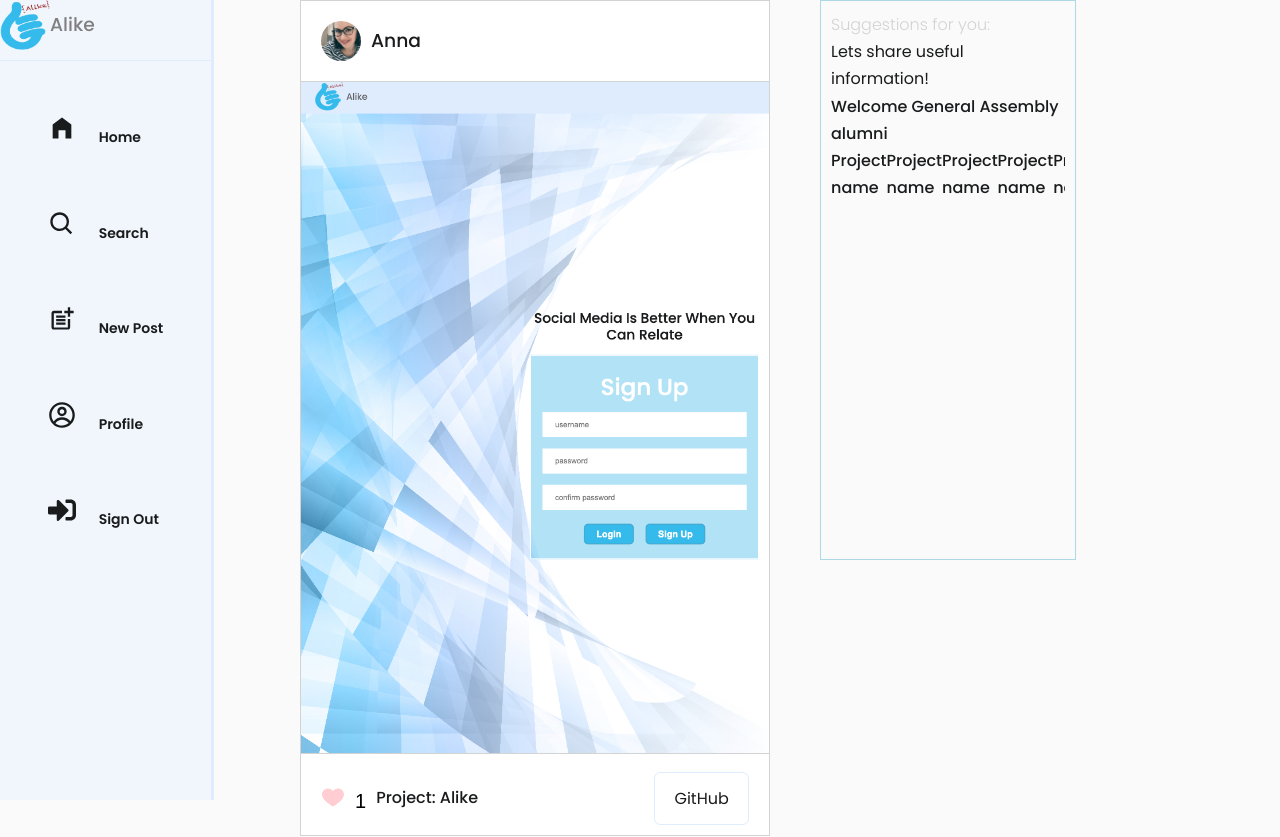
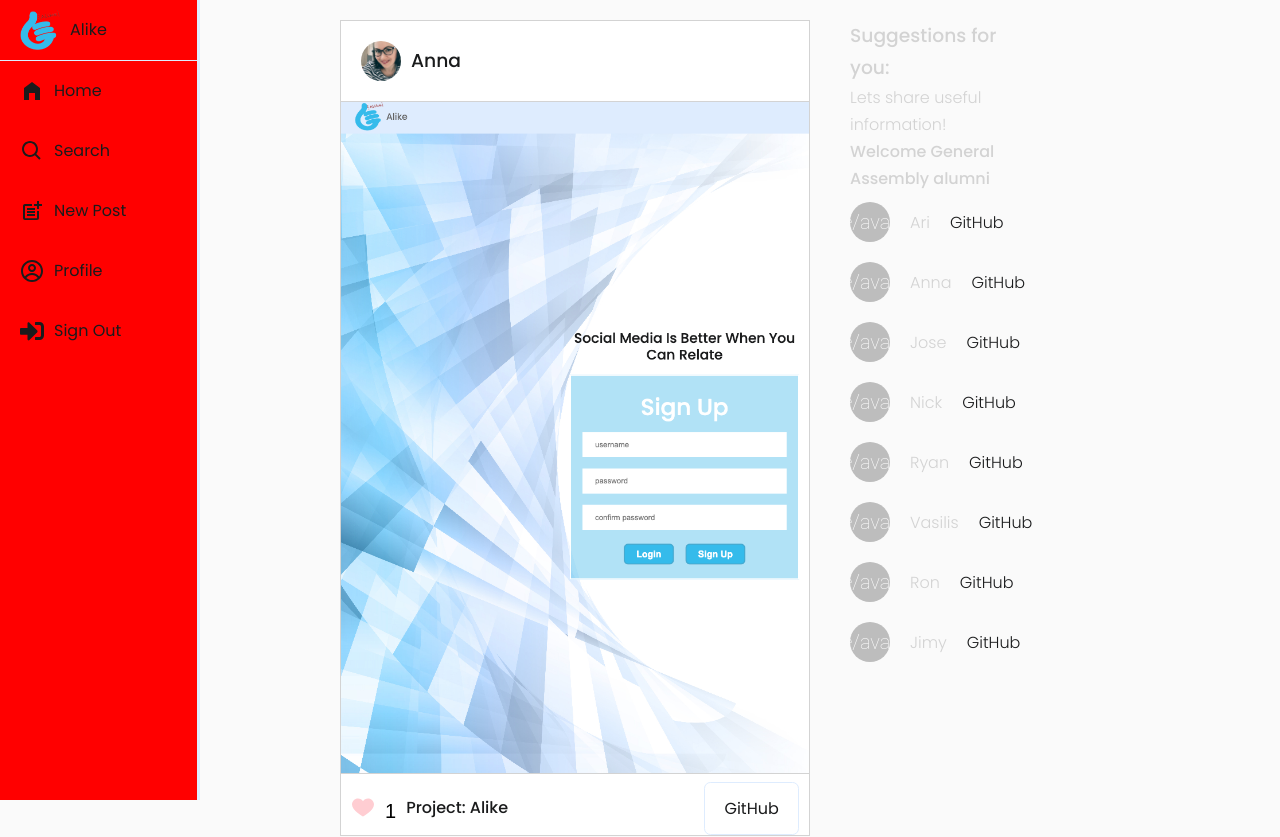
Before and after one commit to annadruzhinina/FrontEnd-Alike, a React (Create React App) app: page / in a window 1280 px wide. Shown: the top 837 px of the page. Built offline with nearby package versions, Linux system fonts and the light colour scheme.

Commit message:
Global updates in css and Home page

```diff
--- a/src/components/MemberInfo/MemberInfo.jsx
+++ b/src/components/MemberInfo/MemberInfo.jsx
@@ -1,75 +1,15 @@
 import React from "react";
 import Avatar from "@mui/material/Avatar";
-import { useState } from "react";
+import "./memberinfo.css";
 
 function MemberInfo({ username, imageUrl, github }) {
-  const [avatar, setAvatars] = useState([
-    {
-      username: "Ari",
-      imageUrl: "./image/avatar.jpeg",
-      github: "https://github.com/argurjanaolloni"
-    },
-    {
-      username: "Anna",
-      imageUrl: "./image/avatar.jpeg",
-      github: "https://github.com/annadruzhinina"
-    },
-    {
-      username: "Jose",
-      imageUrl: "./image/avatar.jpeg",
-      github: "https://github.com/HowzayCalderon"
-    },
-    {
-      username: "Nick",
-      imageUrl: "./image/avatar.jpeg",
-      github: "https://github.com/NickFasulo"
-    },
-    {
-      username: "Ryan",
-      imageUrl: "./image/avatar.jpeg",
-      github: "https://github.com/Jagerziel"
-    },
-    {
-      username: "Vasilis",
-      imageUrl: "./image/avatar.jpeg",
-      github: "https://github.com/Vasilis89"
-    },
-    {
-      username: "Ron",
-      imageUrl: "./image/avatar.jpeg",
-      github: "https://github.com/RonLanzilotta"
-    },
-    {
-      username: "Jimy",
-      imageUrl: "./image/avatar.jpeg",
-      github: "https://github.com/jallen2787"
-    },
-  ])
   return (
     <div className="member">
-      {/* <div className="member_header">
-        <Avatar className="member-avatar" alt="Anna" src="./image/avatar.jpeg"></Avatar>
-        <h3>{username}</h3>
-      </div> */}
-      <div className="team-avatar">
-        {avatar.map((member) => {
-          // return (
-          //   username = { member.username }
-          //     imageUrl = { member.imageUrl }
-          // github = { member.github }
-          // )
-          // )
-        })}
-        {/* <h3>{username}</h3> */}
-        {/* <button className='btn'>GitHub</button> */}
-      </div>
-      <div className="member-bottom">
-        <h4>Project name</h4>
-      </div>
-
-      {/* <h4 className="member-text">
-        <strong>{username}</strong> {caption}
-      </h4> */}
+      <Avatar>{imageUrl}</Avatar>
+      <span className="member-name">{username} </span>
+      <a href={github} target="_blank">
+        GitHub
+      </a>
     </div>
   );
 }
--- /dev/null
+++ b/src/components/MemberInfo/memberinfo.css
@@ -0,0 +1,9 @@
+.member {
+  display: flex;
+  align-items: center;
+  padding: var(--space-base-half) 0;
+}
+
+.member-name {
+  padding: 0 var(--space-base);
+}
--- a/src/components/Navbar/Navbar.jsx
+++ b/src/components/Navbar/Navbar.jsx
@@ -5,30 +5,25 @@
 
 function Navbar() {
   return (
-    <section className="navbar-container">
+    <aside className="navbar">
       <div className="navbar-header">
         <img
           className="navbar-logo"
           src="./image/logo_transparent_bg_new.png"
         />
-        <h3>Alike</h3>
+        <span className="navbar-logo-text">Alike</span>
       </div>
-
-      <ul>
+      <div className="navbar-menu">
         {NavbarData.map((item, index) => {
           return (
-            <li key={index} className={item.cName}>
-              <Link to={item.path}>
-                <div className="react-icon">
-                  {item.icon}{" "}
-                  <span className="react-icon-text">{item.title}</span>
-                </div>
-              </Link>
-            </li>
+            <Link key={index} className="navbar-menu__item" to={item.path}>
+              {item.icon}
+              <span className="navbar-menu__text">{item.title}</span>
+            </Link>
           );
         })}
-      </ul>
-    </section>
+      </div>
+    </aside>
   );
 }
 
--- a/src/components/Navbar/NavbarData.jsx
+++ b/src/components/Navbar/NavbarData.jsx
@@ -6,37 +6,31 @@
 import * as FaIcons from "react-icons/fa";
 import * as CgIcons from "react-icons/cg";
 import * as BiIcons from "react-icons/bi";
-import * as AiIcons from "react-icons/ai";
 
 export const NavbarData = [
   {
     title: "Home",
     path: "/",
-    icon: <MdIcons.MdHomeFilled />,
-    cName: "navbar-item",
+    icon: <MdIcons.MdHomeFilled className="navbar-menu__icon" />,
   },
   {
     title: "Search",
     path: "",
-    icon: <BiIcons.BiSearch />,
-    cName: "navbar-item",
+    icon: <BiIcons.BiSearch className="navbar-menu__icon" />,
   },
   {
     title: "New Post",
     path: "",
-    icon: <MdIcons.MdOutlinePostAdd />,
-    cName: "navbar-item",
+    icon: <MdIcons.MdOutlinePostAdd className="navbar-menu__icon" />,
   },
   {
     title: "Profile",
     path: "/",
-    icon: <CgIcons.CgProfile />,
-    cName: "navbar-item",
+    icon: <CgIcons.CgProfile className="navbar-menu__icon" />,
   },
   {
     title: "Sign Out",
     path: "/sign-in",
-    icon: <FaIcons.FaSignInAlt />,
-    cName: "navbar-item",
+    icon: <FaIcons.FaSignInAlt className="navbar-menu__icon" />,
   },
 ];
--- a/src/components/Navbar/navbar.css
+++ b/src/components/Navbar/navbar.css
@@ -1,37 +1,76 @@
-.navbar-container {
+.navbar {
   height: 100vh;
+  border-right: solid rgb(222 236 254);
+  background-color: red;
+  min-width: 200px;
+  position: fixed;
+  left: 0;
+  bottom: 0;
+  top: 0;
+  max-width: var(--navbar-width);
+  z-index: 10;
+}
+.navbar-menu {
+  font-size: 16px;
+}
+.navbar-menu__icon {
+  width: var(--icon-size-base);
+  height: var(--icon-size-base);
+}
+.navbar-menu__item {
   display: flex;
-  flex-direction: column;
-  justify-content: left;
-  align-items: flex-start;
-  border-right: solid rgb(222 236 254);
-  background-color: #deecfe57;
+  align-items: center;
+  padding: var(--space-base-small) var(--space-base);
+  min-height: 60px;
 }
 
-.navbar-item {
-  margin: 3em;
+.navbar-menu__text {
+  line-height: 1.1;
+  margin-left: var(--space-base-half);
+}
+/* For tablets. */
+@media screen and (max-width: 860px) {
+  .navbar-menu__text {
+    display: none;
+  }
+  .navbar {
+    max-width: unset;
+    min-width: unset;
+  }
+  .navbar-logo-text {
+    display: none;
+  }
+  .navbar-menu__item {
+    justify-content: center;
+  }
 }
 
-.react-icon {
-  font-size: 28px;
-  font-weight: bold;
-}
-.react-icon-text {
-  padding-left: 16px;
-  font-size: 14px;
+@media screen and (max-width: 840px) {
+  .navbar {
+    height: unset;
+    right: 0;
+    top: unset;
+    display: flex;
+  }
+  .navbar-menu {
+    display: flex;
+  }
+  .suggestion {
+    display: none;
+  }
 }
 
 .navbar-header {
   display: flex;
   align-items: center;
-  background-color: transparent;
-  padding-bottom: 10px;
-  color: gray;
+  padding: var(--space-base-half) var(--space-base);
   border-bottom: 1px solid rgb(222 236 254);
-  width: 100%;
 }
 
 .navbar-logo {
-  width: 50px;
-  height: 50px;
+  width: 40px;
+  height: 40px;
 }
+.navbar-logo-text {
+  margin-left: var(--space-base-half);
+}
--- a/src/components/Post/post.css
+++ b/src/components/Post/post.css
@@ -8,7 +8,7 @@
   background-color: white;
   max-width: 470px;
   border: 1px solid lightgray;
-  margin-bottom: 45px;
+  margin-bottom: var(--space-base-double);
   min-width: 300px;
 }
 
@@ -32,10 +32,10 @@
 }
 .post-bottom {
   display: flex;
+  align-items: center;
   justify-content: space-between;
   padding: 0 10px 0 10px;
-  align-items: center;
-  margin: 10px;
+  overflow: hidden;
 }
 .post-like-title {
   display: flex;
--- a/src/components/RightNavbar/RightNavbar.jsx
+++ b/src/components/RightNavbar/RightNavbar.jsx
@@ -53,14 +53,11 @@
 
   return (
     // created a navBar for the right side, this area is open to having different content. Some ideas: creating a meet the dev team, creating links to different groups a user can join etc.
-    <section className="r-navbar">
-      <p className="suggestion">Suggestions for you: </p>
-      <div className="right-item-title">Lets share useful information!</div>
-      <div className="r-items">
-        <div className="r-item">
-          <div className="right-team">
+    <div className="suggestion">
+      <h3 className="suggestion-title">Suggestions for you: </h3>
+      <p>Lets share useful information!</p>
       <h4>Welcome General Assembly alumni</h4>
-            <div className="team-avatar">
+      <div className="suggestion-list">
         {avatar.map((member) => {
           return (
             <MemberInfo
@@ -71,13 +68,8 @@
             />
           );
         })}
-              <h3>{username}</h3>
-              <button className="btn">GitHub</button>
       </div>
     </div>
-        </div>
-      </div>
-    </section>
   );
 }
 
--- a/src/components/RightNavbar/rightNavbar.css
+++ b/src/components/RightNavbar/rightNavbar.css
@@ -1,31 +1,6 @@
-.team-avatar {
-  display: flex;
-  flex-direction: row;
-}
-
-.r-item {
-  /* display: flex; */
-  /* flex-direction: column; */
-  justify-content: space-between;
-  padding-bottom: 20px;
-}
-
-.r-item a {
-  font-weight: 700;
-}
-
-.r-item p {
-  font-size: smaller;
-}
-
-.r-navbar {
-  border: 1px solid lightblue;
-  padding: 10px;
-  height: 70vh;
-  width: 20vw;
-}
-
 .suggestion {
   font-weight: 100;
   color: lightgray;
+  padding-left: var(--space-base-double);
+  max-width: 250px;
 }
--- a/src/index.css
+++ b/src/index.css
@@ -26,6 +26,12 @@
   --container-width-sm: 90%;
   --transition: transition: all 400ms ease;
   --header-height: 60px;
+  --icon-size-base: 24px;
+  --space-base: 20px;
+  --space-base-double: calc(var(--space-base) * 2);
+  --space-base-small: 4px;
+  --space-base-half:calc(var(--space-base) / 2);
+  --navbar-width: 200px;
 
 
 }
--- a/src/screens/Home/Home.jsx
+++ b/src/screens/Home/Home.jsx
@@ -31,10 +31,9 @@
   return (
     <div className="home">
       <div className="home-global">
-        <div className="home-left">
         <Navbar />
-        </div>
-        <div className="home-center-right">
+        <div className="home-content">
+          <div className="home-content_center">
             <div className="home-center">
               {posts.map((post, index) => {
                 // console.log(post);
@@ -47,7 +46,6 @@
                 );
               })}
             </div>
-          <div className="home-right">
             <RightNavbar />
           </div>
         </div>
--- a/src/screens/Home/home.css
+++ b/src/screens/Home/home.css
@@ -8,46 +8,22 @@
   height: 100vh;
 }
 
-.home-right {
-  width: 250px;
-}
-.home-global {
-  /* display: grid;
-  grid-template-columns: auto 2fr 1fr; */
-}
-.home-left {
-  position: fixed;
-  left: 0;
-  bottom: 0;
-  top: 0;
-  max-width: 260px;
-  z-index: 10;
-}
-
-.team-avatar {
-  overflow: hidden;
-}
-
-/* .home-headerImage {
-  background-color: white;
-  object-fit: contain;
-  width: 60px;
-  height: 60px;
-  background: transparent;
-} */
-
 .home-header {
   /* padding: 20px; */
   background-color: white;
   border-bottom: 1px solid lightgray;
   object-fit: contain;
 }
+.home-content_center {
+  display: flex;
+  max-width: 600px;
+  margin: 0 auto;
+}
 
-.home-center-right {
-  display: grid;
-  grid-template-columns: auto 2fr 1fr;
-  margin-left: 300px;
-  gap: 50px;
+.home-content {
+  display: flex;
+  flex-wrap: wrap;
+  margin: var(--space-base);
 }
 .home-footer {
   background-color: aqua;
@@ -56,29 +32,9 @@
 /* ==================MEDIA QUERIES (MEDIUM DEVICES)==================== */
 
 @media screen and (max-width: 1010px) {
-  .r-item {
-    display: flex;
-    flex-direction: column;
-    justify-content: center;
-  }
 }
 
 /* ==================MEDIA QUERIES (SMALL DEVICES)==================== */
 
 @media screen and (max-width: 600px) {
-  .r-navbar {
-    display: none;
-  }
-  .home-left {
-    display: none;
-  }
-  .home-center {
-    display: grid;
-    grid-template-columns: 1fr;
-    gap: 2.5rem;
-    margin: 0 20px;
-  }
-  .home-global {
-    gap: 0rem;
-  }
 }
```
Lines whose indentation alone changed are shown as unchanged.
